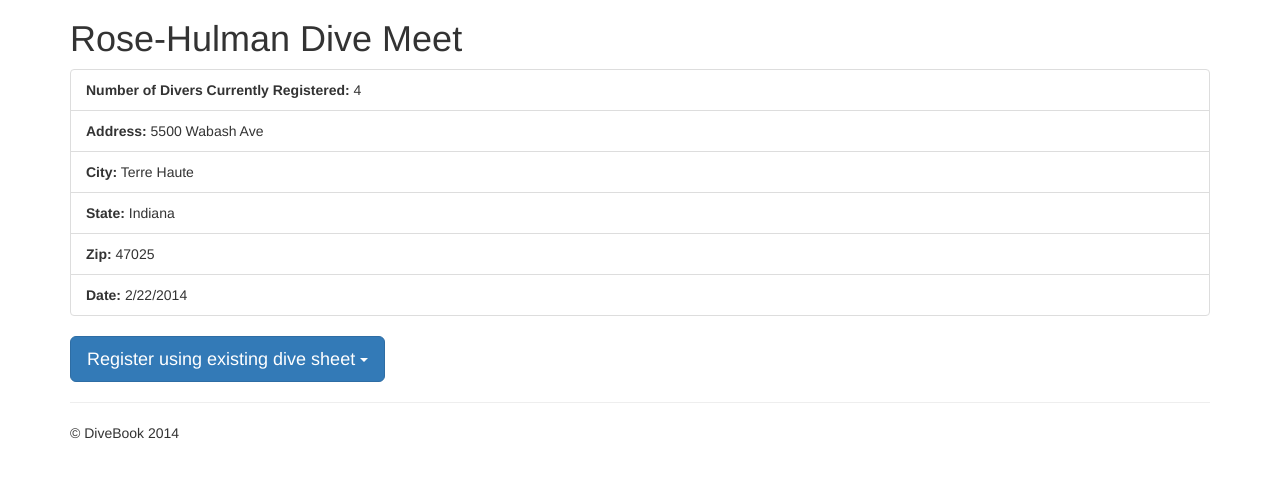
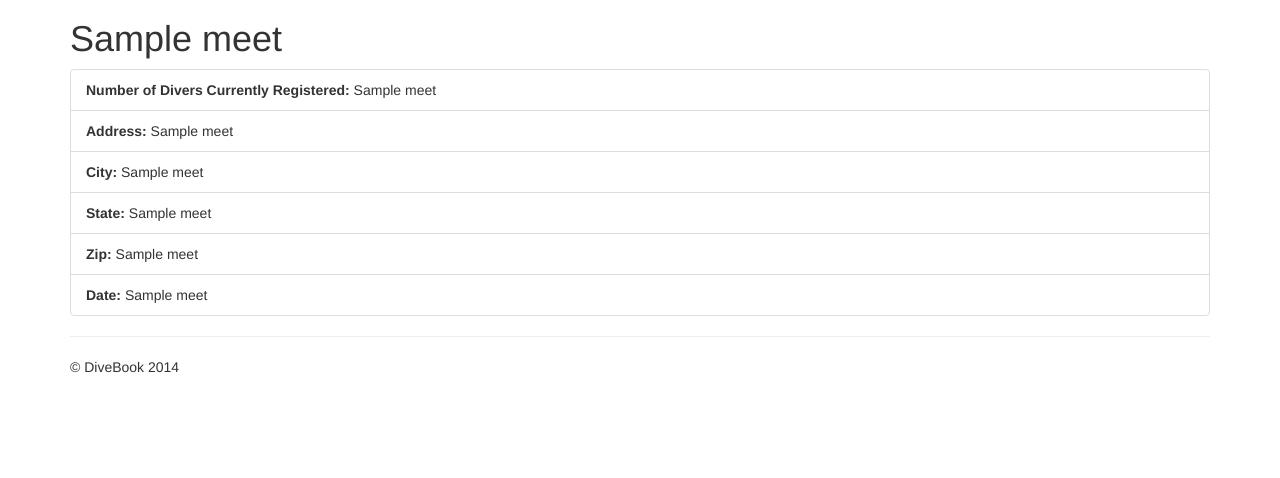
Before and after one commit to AnimositE/DatabasesProject, a Flask app: template DiveBook/templates/meet.html in a window 1280 px wide. Shown: the part 51-529 px from the top of the page. Run offline with Flask 2, Linux system fonts and the light colour scheme; the template is opened without the code that fills it: most values are stand-ins (such as "Sample title", 1, 10 or a date in 2020); some libraries are stand-ins or nearby versions.

Commit message:
Testing meet view on heroku

```diff
--- a/DiveBook/__init__.py
+++ b/DiveBook/__init__.py
@@ -19,7 +19,7 @@ def index():
 
 import DiveBook.divers # TODO: Search divers, view a divers profile from session, view from id in url
 
-import DiveBook.meets # TODO: Add single meet view, meet creation, and meet registration
+import DiveBook.meets # TODO: Add meet creation
 
 import DiveBook.dd  # complete
 
--- a/DiveBook/divesheets.py
+++ b/DiveBook/divesheets.py
@@ -14,4 +14,9 @@ def sheet(id):
 	info = [[1,'A',5,'Forward Dive','S',1.4]]
 	return render_template('divesheet.html', info=info)
 
+@app.route('/meets/<int:id>/sheet/<int:sheetid>')
+def registerMeet(id, sheetid):
+    #TODO: Register a sheet
+    return "needs html"
+
 # Registering divesheets should be done through meets
--- a/DiveBook/templates/meet.html
+++ b/DiveBook/templates/meet.html
@@ -79,29 +79,27 @@
       </div>
     </div>
     <div class="container">
-      <h1>Rose-Hulman Dive Meet</h1>
+      <h1>{{meet[1]}}</h1>
       <ul class="list-group">
-        <li class="list-group-item"><strong>Number of Divers Currently Registered:</strong> 4</li>
-        <li class="list-group-item"><strong>Address:</strong> 5500 Wabash Ave</li>
-        <li class="list-group-item"><strong>City:</strong> Terre Haute</li>
-        <li class="list-group-item"><strong>State:</strong> Indiana</li>
-        <li class="list-group-item"><strong>Zip:</strong> 47025</li>
-        <li class="list-group-item"><strong>Date:</strong> 2/22/2014</li>
+        <li class="list-group-item"><strong>Number of Divers Currently Registered:</strong> {{meet[6]|striptags}}</li>
+        <li class="list-group-item"><strong>Address:</strong> {{meet[2]|striptags}}</li>
+        <li class="list-group-item"><strong>City:</strong> {{meet[3]|striptags}}</li>
+        <li class="list-group-item"><strong>State:</strong> {{meet[4]|striptags}}</li>
+        <li class="list-group-item"><strong>Zip:</strong> {{meet[5]|striptags}}</li>
+        <li class="list-group-item"><strong>Date:</strong> {{meet[6]|striptags}}</li>
       </ul>
+      {% if 'id' in session %}
       <div class="btn-group btn-group-lg">
         <a class="btn dropdown-toggle btn-primary" data-toggle="dropdown" href="#">Register using existing dive sheet&nbsp;<span class="caret"></span>  </a>
         <ul class="dropdown-menu">
+        {% for sheet in divesheets %}
           <li>
-            <a href="/meets/1/sheet/1">DiveSheet1</a>
+            <a href="/meets/{{meet[0]|striptags}}/sheet/{{sheet[0]|striptags}}">{{sheet[1]|striptags}}</a>
           </li>
-          <li>
-            <a href="/meets/1/sheet/2">DiveSheet2</a>
-          </li>
-          <li>
-            <a href="/meets/1/sheet/3">DiveSheet3</a>
-          </li>
+        {% endfor %}
         </ul>
       </div>
+      {% endif %}
       <hr>
       <footer>
         <p>&copy; DiveBook 2014</p>
```
Also changed, not shown: DiveBook/database.py (+10 -0 lines), DiveBook/meets.py (+7 -7 lines).
